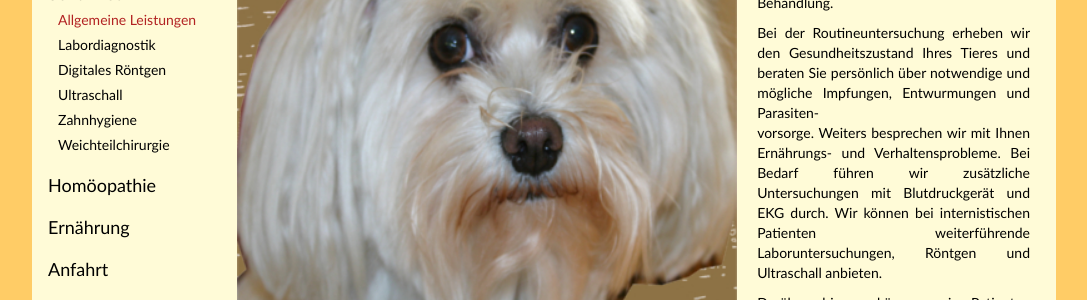
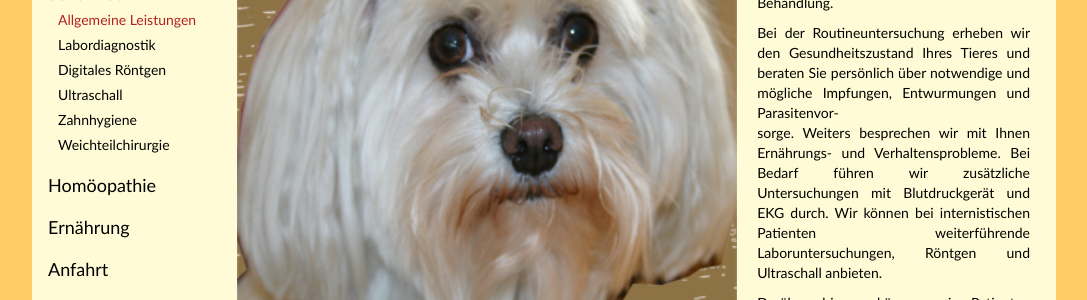
Before and after one commit to richardtraindl/tierarztpraxis-kaiserstrasse.at, a Jekyll site: the page built from schulmedizin.html, in a window 1280 px wide. Shown: the part 263-563 px from the top of the page, without its empty margins (96-1183 px from the left). Built offline with Jekyll 4.4.1, drawn with Linux system fonts in a browser that asks for light colours.

Commit message:
Update allgemeine_leistungen.html

```diff
--- a/_includes/schulmedizin/allgemeine_leistungen.html
+++ b/_includes/schulmedizin/allgemeine_leistungen.html
@@ -10,7 +10,7 @@
 		<div class="small-gap"></div>
 
 		<p>
-			Bei der Routineuntersuchung erheben wir den Gesundheitszustand Ihres Tieres und beraten Sie persönlich über notwendige und mögliche Impfungen, Entwurmungen und Parasiten-<br>vorsorge.
+			Bei der Routineuntersuchung erheben wir den Gesundheitszustand Ihres Tieres und beraten Sie persönlich über notwendige und mögliche Impfungen, Entwurmungen und Parasitenvor-<br>sorge.
 			Weiters besprechen wir mit Ihnen Ernährungs- und Verhaltensprobleme.
 			Bei Bedarf führen wir zusätzliche Untersuchungen mit Blutdruckgerät und EKG durch.
 			Wir können bei internistischen Patienten weiterführende Laboruntersuchungen, Röntgen und Ultraschall anbieten.
```
